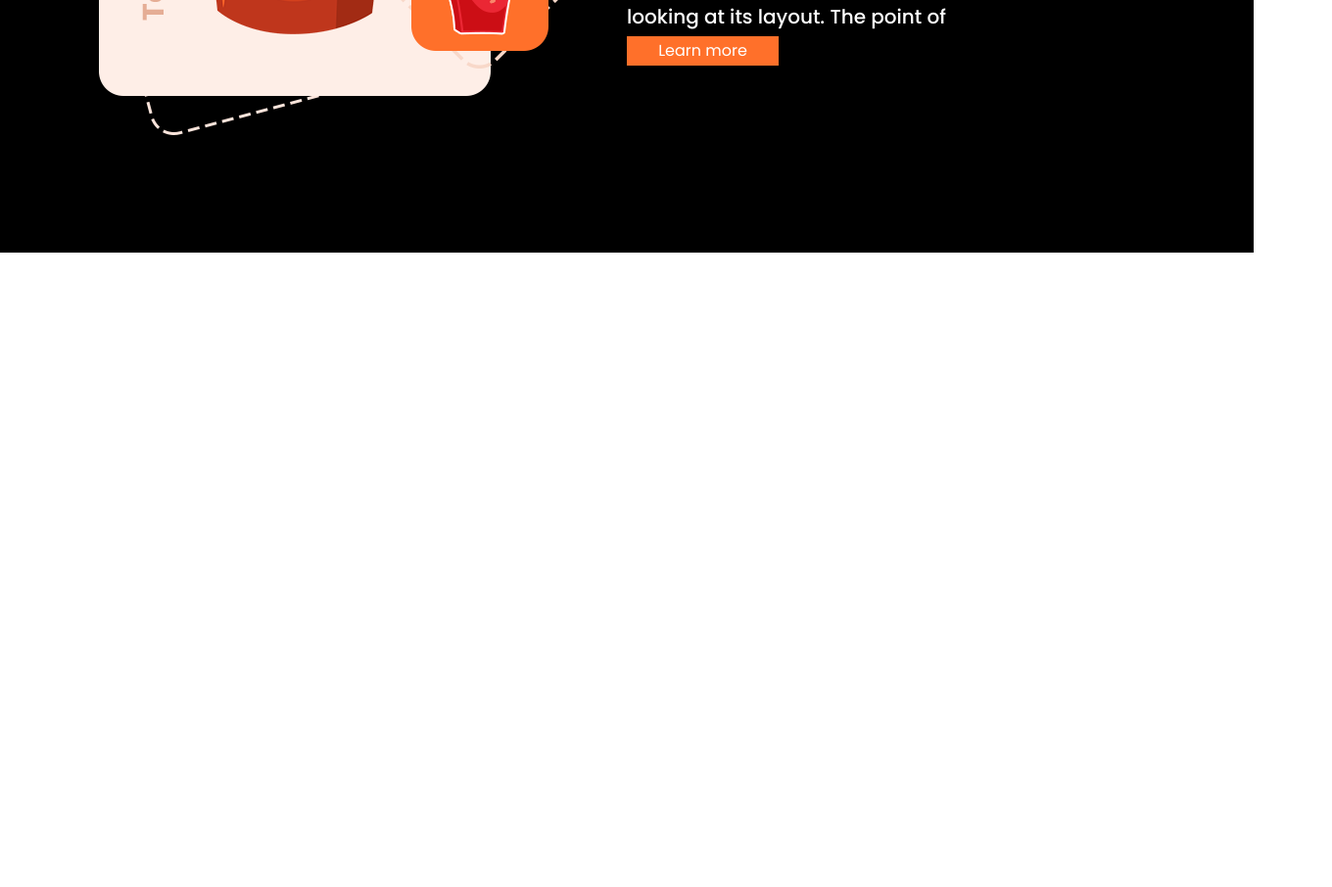
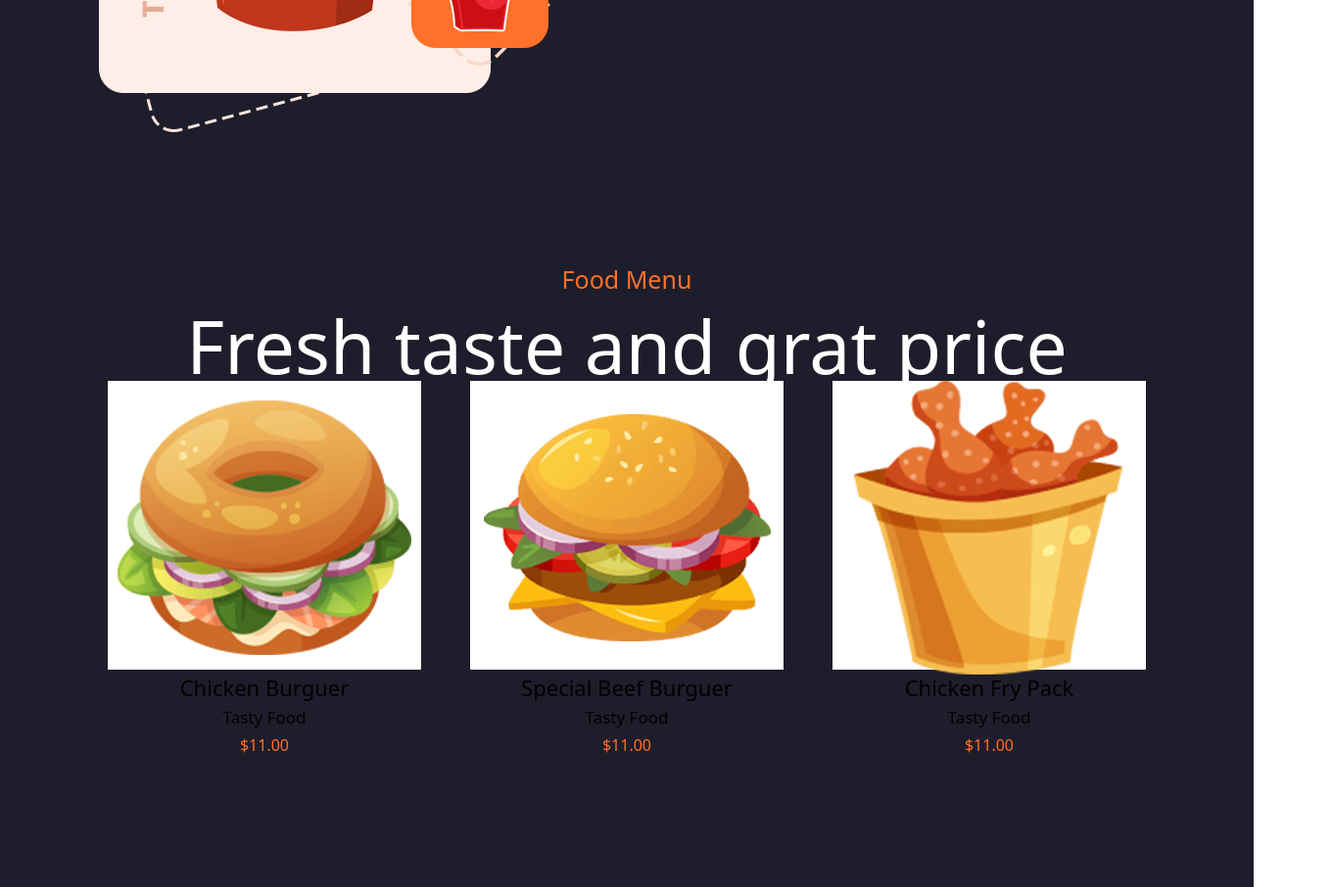
Before and after one commit to BonIcy/prueba, a plain HTML site: page index.html in a window 1280 px wide. Shown: the part 1072-1978 px from the top of the page at 98% size, 1360 px wide, since content can reach past the window. Before the commit the page ends 1330 px from the top, so only its background shows below. Drawn offline with nearby package versions, Linux system fonts and the light colour scheme.

Commit message:
pruebaedit

```diff
--- a/css/styles.css
+++ b/css/styles.css
@@ -2,31 +2,37 @@
 @import url(xd.css);
 
 body{
-   background: black;
+   background: 1e1d2b;
    font-family: 'Poppins', sans-serif;
 }
 
 .container-fluid{
-   background: #000;
+   background: #1e1d2b;
    font-family: 'Poppins', sans-serif;
 }
 .barratitulo{
-   background: #000;
+   background: #1e1d2b;
    color: #ff702a;
    font-size: 55px;
+   padding: 20px;
+
 }
 
 .navbar-nav .nav-link{
-   background: #000;
+   background: #1e1d2b;
    display: grid;
    color: white;
    border: transparent;
+   justify-content: space-between;
+   font-size: 30px;
+   gap: 25px;
+   padding: 20px;
 }
 
 .pagina1{
    display: grid;
    font-family: 'Poppins', sans-serif;
-   background: #000;
+   background: #1e1d2b;
    width: 100%;
    height: 100%;
 
@@ -37,25 +43,26 @@ body{
    display: grid;
    justify-content:start;
    text-align:left;
-   font-size: 100px;
-   padding-top: 175px;
+   font-size: 75px;
+   padding-top: 125px;
    color: #ff702a;
-   margin-left: 250px;
+   margin-left: 150px;
 }
 .p1text h3{
    display: grid;
-   margin-left: 250px;
+   margin-left: 150px;
    color: #fff;
    text-align:left;
    justify-content: start;
+
 }
 
 .p1text button{
    display: grid;
-   margin-left: 250px;
+   margin-left: 150px;
    background-color: #ff702a;
    color: #fff;
-   border: #000;
+   border: #1e1d2b;
    align-content: center;
    width: 155px;
    height: 30px;
@@ -63,28 +70,29 @@ body{
 
 .p1img{
    display: grid;
-   width: auto;
-   margin: auto;
-   height: 620px;
-   margin-right: 200px;
-   align-items: center;
-   padding-bottom: 100px;
+   width: 85%;
+
+   height: 95%;
+   justify-content: center;
+   margin-right: 100px;
+   padding-bottom: 50px;
 
 }
 .pagina2{
    display: grid;
    font-family: 'Poppins', sans-serif;
-   background: #000;
+   background: #1e1d2b;
    width: 100%;
    height: 100%;
+   padding-bottom: 100px;
 }
 .p2img{
    display: grid;
    width: auto;
    margin: auto;
-   height: 620px;
+   height: 550px;
    align-items: center;
-   padding-bottom: 100px;
+   padding-top: 0px;
 }
 
 .p2text h4{
@@ -92,7 +100,7 @@ body{
    justify-content:start;
    text-align:left;
    font-size: 15px;
-   padding-top: 165px;
+   padding-top: 105px;
    color: #ff702a;
    margin-right: 250px;
 }
@@ -112,14 +120,128 @@ body{
    color: #fff;
    margin-right: 250px;
 
+
 }
 .p2text button{
    display: grid;
 
    background-color: #ff702a;
    color: #fff;
-   border: #000;
+   border: #1e1d2b;
    align-content: center;
    width: 155px;
    height: 30px;
 }
+
+.pagina3{
+   display: grid;
+   background: #1e1d2b;
+   width: 100%;
+   height: 100%;
+}
+.p3text{
+   display: grid;
+   justify-content: center;
+   align-items: center;
+   text-align: center;
+}
+.p3text h4{
+   display: grid;
+   color:#ff702a;
+   font-size: 25px;
+}
+.p3text h3{
+   color: #fff;
+   font-size: 75px;
+}
+.p3img {
+   display: flex;
+  justify-content: center;
+   padding: 55px;
+   gap: 50px;
+   width: 100%;
+   height: 91%;
+}
+.p3img .price1{
+   display: grid;
+   text-align: center;
+   justify-content: center;
+   background: #fff;
+   width: 320px;
+}
+.p3img .price2{
+   display: grid;
+   text-align: center;
+   justify-content: center;
+   background: #fff;
+   width: 320px;
+}
+.p3img .price3{
+   display: grid;
+   text-align: center;
+   justify-content: center;
+   background: #fff;
+   width: 320px;
+}
+.p3img .f1{
+   height: 100%;
+   width: 100%;
+
+}
+.p3img .f2{
+   height: 100%;
+   width: 100%;
+}
+.p3img .f3{
+   height: 100%;
+   width: 100%;
+}
+.p3img .price1 h2, h3{
+   color: #000;
+}
+.p3img .price1 h2{
+   font-size: 22px;
+}
+.p3img .price1 h3{
+   font-size: 17px;
+}
+.p3img .price1 h4{
+   color: #ff702a;
+   font-size: 16px;
+}
+
+.p3img .price2 h2, h3{
+   color: #000;
+}
+
+.p3img .price2 h2, h3{
+   color: #000;
+}
+.p3img .price2 h2{
+   font-size: 22px;
+}
+.p3img .price2 h3{
+   font-size: 17px;
+}
+.p3img .price2 h4{
+   color: #ff702a;
+   font-size: 16px;
+}
+
+.p3img .price3 h2, h3{
+   color: #000;
+
+}
+.p3img .price3 h2, h3{
+   color: #000;
+}
+.p3img .price3 h2{
+   font-size: 22px;
+}
+.p3img .price3 h3{
+   font-size: 17px;
+}
+.p3img .price3 h4{
+   color: #ff702a;
+   font-size: 16px;
+}
--- a/css/xd.css
+++ b/css/xd.css
@@ -5,3 +5,7 @@
 .pagina2{
     grid-template-columns: 50% 50%;
 }
+
+.pagina3 {
+    grid-template-rows: 10% 70%;
+}
--- a/index.html
+++ b/index.html
@@ -58,6 +58,33 @@
             <button id="learnm">Learn more</button>
         </div>
     </section>
+    <section class="pagina3">
+        <div class="p3text">
+            <h4>Food Menu</h4>
+            <h3>Fresh taste and grat price</h3>
+        </div>
+        <div class="p3img">
+            <div class="price1">
+                <img class="f1" src="img/food1.png">
+                <h2>Chicken Burguer</h2>
+                <h3>Tasty Food</h3>
+                <h4>$11.00</h4>
+            </div>
+            <div class="price2">
+                <img class="f2" src="img/food2.png">
+                <h2>Special Beef Burguer</h2>
+                <h3>Tasty Food</h3>
+                <h4>$11.00</h4>
+            </div>
+            <div class="price3">
+                <img class="f3" src="img/food3.png">
+                <h2>Chicken Fry Pack</h2>
+                <h3>Tasty Food</h3>
+                <h4>$11.00</h4>
+
+            </div>
+        </div>
+    </section>
 
     <script src="https://cdn.jsdelivr.net/npm/bootstrap@5.0.2/dist/js/bootstrap.bundle.min.js" integrity="sha384-MrcW6ZMFYlzcLA8Nl+NtUVF0sA7MsXsP1UyJoMp4YLEuNSfAP+JcXn/tWtIaxVXM" crossorigin="anonymous"></script>
  </body>
```
